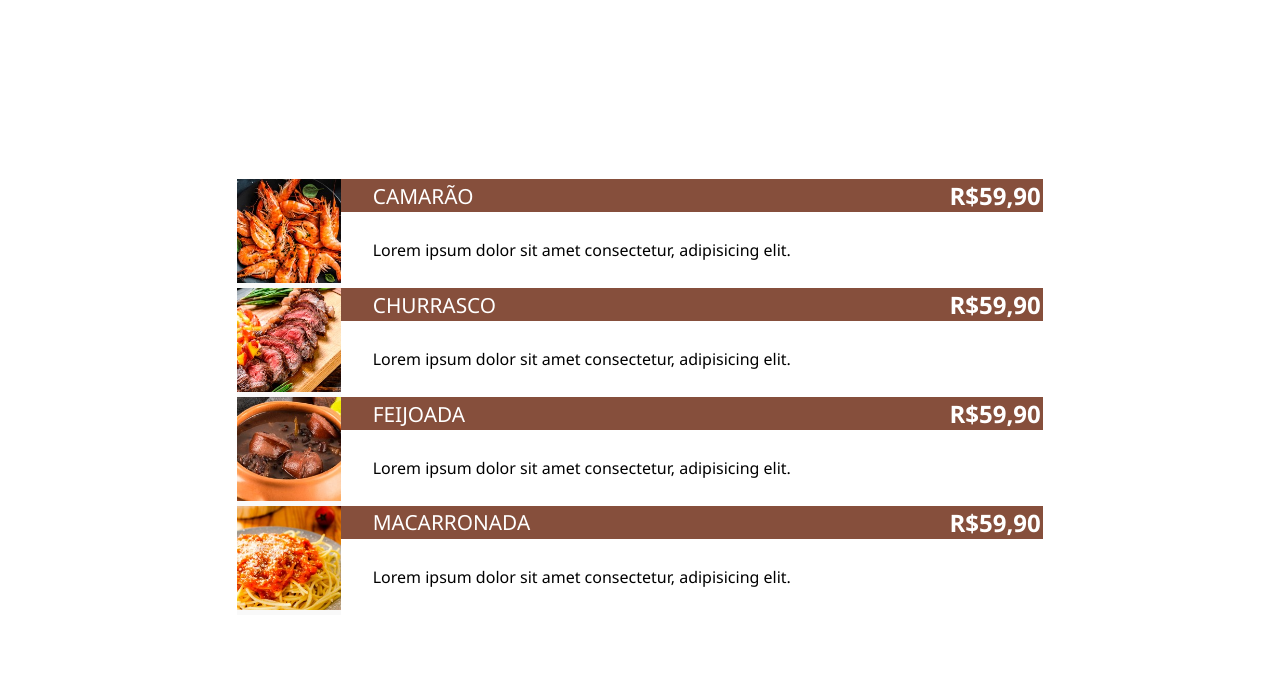
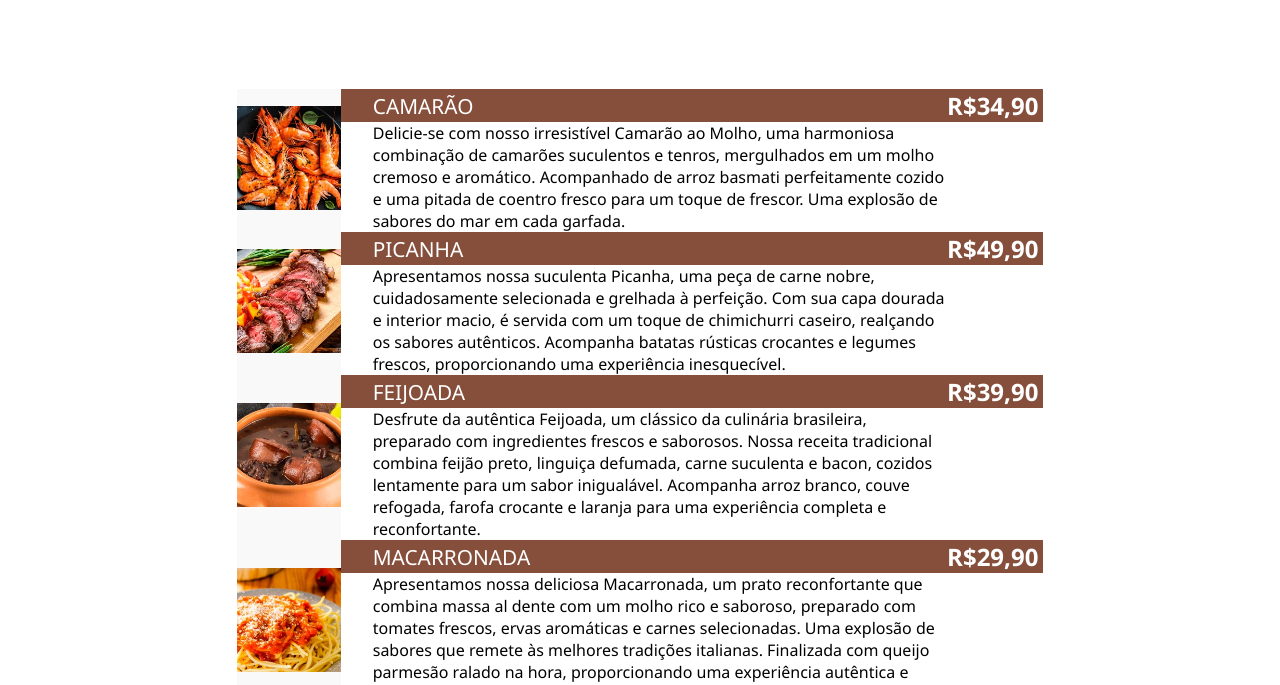
Before and after one commit to AndersonS7/VemSerTech_FrontEnd, a plain HTML site: page projetos/projeto-ADA-grupo4/index.html in a window 1280 px wide. Shown: the part 258-943 px from the top of the page. Drawn offline with Linux system fonts and the light colour scheme.

Commit message:
projeto finalizado

```diff
--- a/projetos/projeto-ADA-grupo4/index.html
+++ b/projetos/projeto-ADA-grupo4/index.html
@@ -36,37 +36,57 @@
                     <td rowspan="2" class="container-img"><img class="img" src="./imagens/camarão.jpeg"
                             alt="imagem de camarão assado no alho e óleo"></td>
                     <td class="title">CAMARÃO</td>
-                    <td rowspan="1" class="price-table">R$59,90</td>
+                    <td rowspan="1" class="price-table">R$34,90</td>
                 </tr>
                 <tr>
-                    <td class="description">Lorem ipsum dolor sit amet consectetur, adipisicing elit.</td>
+                    <td class="description">
+                        Delicie-se com nosso irresistível Camarão ao Molho, uma harmoniosa combinação de camarões
+                        suculentos e tenros, mergulhados em um molho cremoso e aromático. Acompanhado de arroz basmati
+                        perfeitamente cozido e uma pitada de coentro fresco para um toque de frescor. Uma explosão de
+                        sabores do mar em cada garfada.
+                    </td>
                 </tr>
                 <tr>
                     <td rowspan="2" class="container-img"><img class="img" src="imagens/churrasco.jpeg"
                             alt="foto de uma peça de carne de churrasco por cima de uma tábua"></td>
-                    <td class="title">CHURRASCO</td>
-                    <td rowspan="1" class="price-table">R$59,90</td>
+                    <td class="title">PICANHA</td>
+                    <td rowspan="1" class="price-table">R$49,90</td>
                 </tr>
                 <tr>
-                    <td class="description">Lorem ipsum dolor sit amet consectetur, adipisicing elit.</td>
+                    <td class="description">
+                        Apresentamos nossa suculenta Picanha, uma peça de carne nobre, cuidadosamente selecionada e
+                        grelhada à perfeição. Com sua capa dourada e interior macio, é servida com um toque de
+                        chimichurri caseiro, realçando os sabores autênticos. Acompanha batatas rústicas crocantes e
+                        legumes frescos, proporcionando uma experiência inesquecível.
+                    </td>
                 </tr>
                 <tr>
                     <td rowspan="2" class="container-img"><img class="img" src="imagens/feijoada.jpeg"
                             alt="foto de um caldeirão com feijoada"></td>
                     <td class="title">FEIJOADA</td>
-                    <td rowspan="1" class="price-table">R$59,90</td>
+                    <td rowspan="1" class="price-table">R$39,90</td>
                 </tr>
                 <tr>
-                    <td class="description"> Lorem ipsum dolor sit amet consectetur, adipisicing elit.</td>
+                    <td class="description">
+                        Desfrute da autêntica Feijoada, um clássico da culinária brasileira, preparado com ingredientes
+                        frescos e saborosos. Nossa receita tradicional combina feijão preto, linguiça defumada, carne
+                        suculenta e bacon, cozidos lentamente para um sabor inigualável. Acompanha arroz branco, couve
+                        refogada, farofa crocante e laranja para uma experiência completa e reconfortante.
+                    </td>
                 </tr>
                 <tr>
                     <td rowspan="2" class="container-img"><img class="img" src="./imagens/parmegiana.jpeg"
                             alt="foto de um prato com macarrão e molho de tomate por cima, com queijo ralado"></td>
                     <td class="title">MACARRONADA</td>
-                    <td rowspan="1" class="price-table">R$59,90</td>
+                    <td rowspan="1" class="price-table">R$29,90</td>
                 </tr>
                 <tr>
-                    <td class="description">Lorem ipsum dolor sit amet consectetur, adipisicing elit.</td>
+                    <td class="description">
+                        Apresentamos nossa deliciosa Macarronada, um prato reconfortante que combina massa al dente com
+                        um molho rico e saboroso, preparado com tomates frescos, ervas aromáticas e carnes selecionadas.
+                        Uma explosão de sabores que remete às melhores tradições italianas. Finalizada com queijo
+                        parmesão ralado na hora, proporcionando uma experiência autêntica e inesquecível.
+                    </td>
                 </tr>
             </table>
         </section>
--- a/projetos/projeto-ADA-grupo4/style.css
+++ b/projetos/projeto-ADA-grupo4/style.css
@@ -72,11 +72,6 @@ header nav ul li a:hover {
 table {
   width: 70%;
   border-collapse: collapse;
-}
-
-td {
-  text-align: center;
-  /* border: 1px solid #864F3C; */
 }
 
 tr .description,
@@ -196,6 +191,14 @@ footer nav ul li a:hover {
 
 @media (max-width: 768px) {
 
+  .title {
+    margin-bottom: 8rem;
+  }
+
+  #cadastro {
+    margin-top: 8rem;
+  }
+
   /* tabela */
   table {
     width: 100%;
@@ -206,7 +209,7 @@ footer nav ul li a:hover {
   tr .title {
     padding-left: 2rem;
     text-align: start;
-    width: 100%;
+    width: 100%rem;
   }
 
   tr .description {
```
